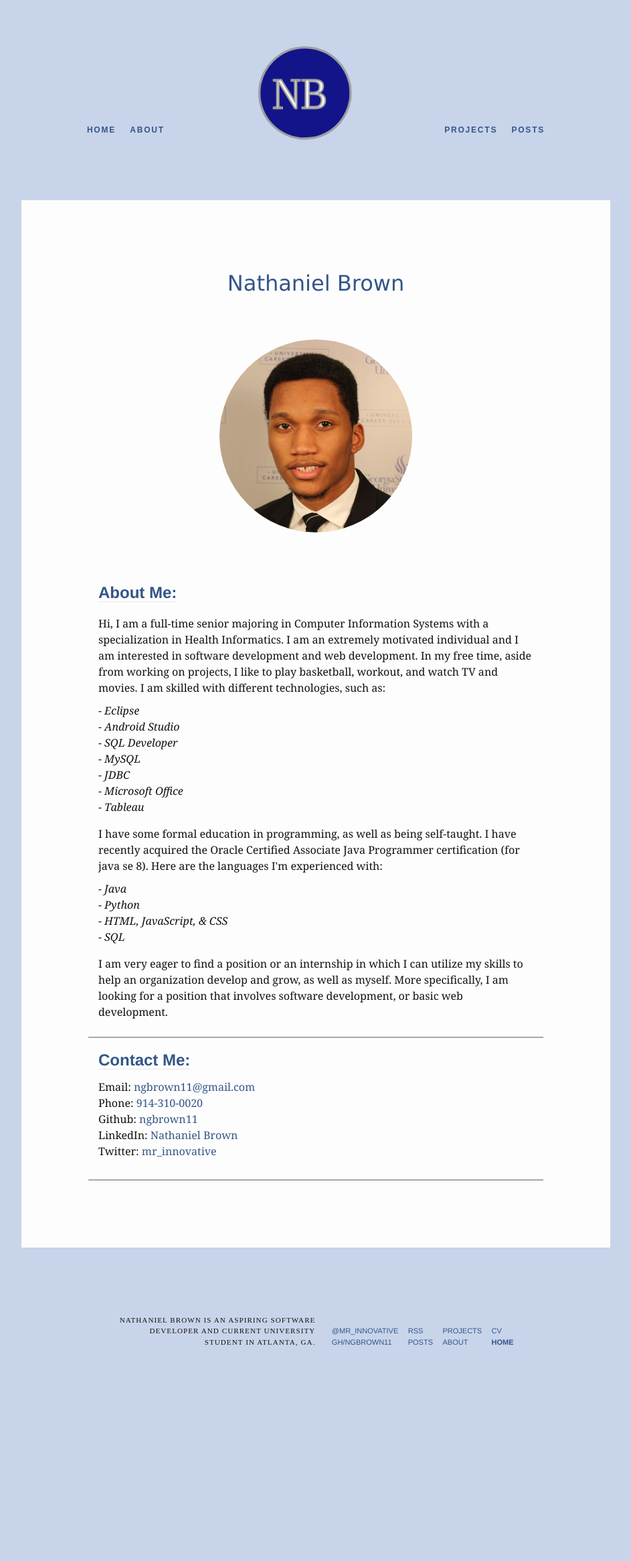
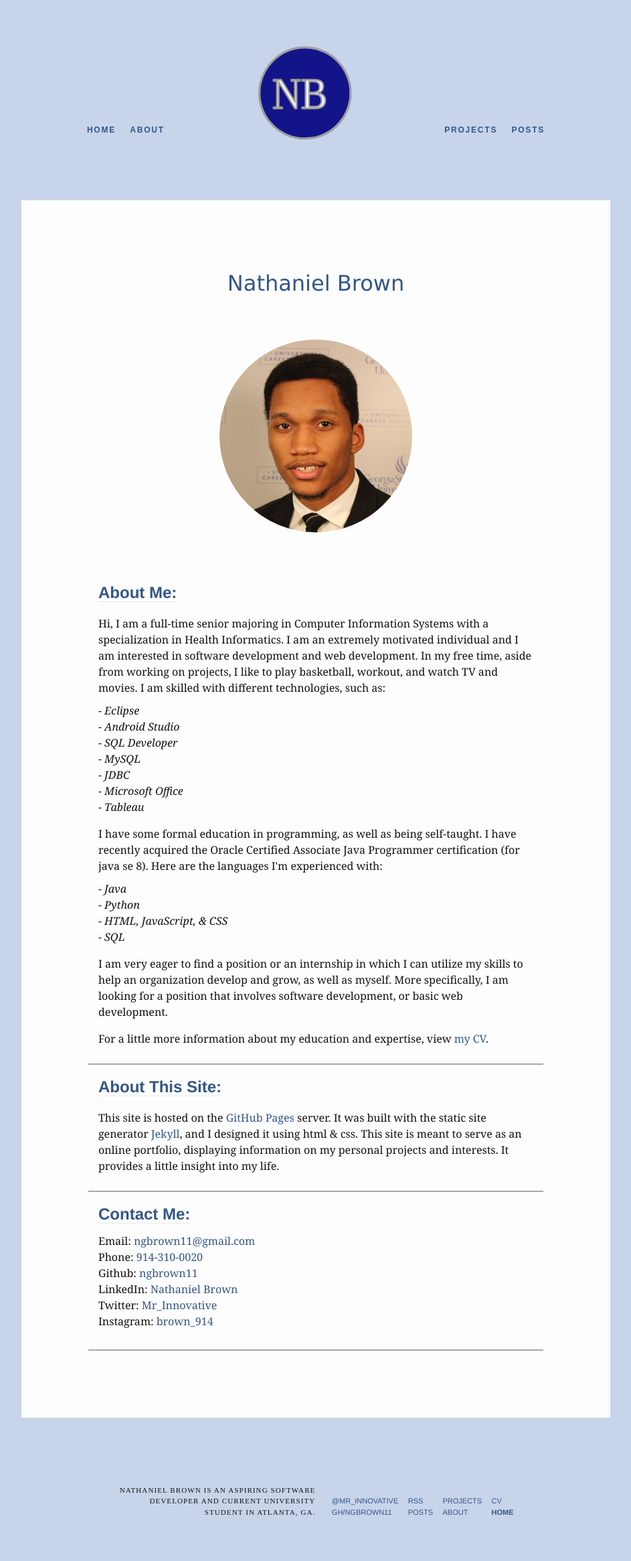
Before and after one commit to ngbrown11/ngbrown11.github.io, a Jekyll site: the page built from permalinks/about.md, in a window 1280 px wide. Shown: the whole page at 67% size, without its empty margins (168-1111 px from the left). Built offline with Jekyll 4.4.1, drawn with Linux system fonts in a browser that asks for light colours; before the commit the page ends 2077 px from its top, so only the background shows below that.

Commit message:
add cv page & new post

```diff
--- a/_layouts/about.html
+++ b/_layouts/about.html
@@ -36,6 +36,15 @@
     <p>
         I am very eager to find a position or an internship in which I can utilize my skills to help an organization develop and grow, as well as myself. More specifically, I am looking for a position that involves software development, or basic web development.
     </p>
+    <p>For a little more information about my education and expertise, view <a href="/about/cv">my CV</a>.</p>
+
+</div>
+<div class="section">
+    <h2><strong><span class="section-title">About This Site:</span></strong></h2>
+
+    <p>
+        This site is hosted on the <a href="https://pages.github.com/">GitHub Pages</a> server. It was built with the static site generator <a href="https://jekyllrb.com/">Jekyll</a>, and I designed it using html &amp; css. This site is meant to serve as an online portfolio, displaying information on my personal projects and interests. It provides a little insight into my life.
+    </p>
 
 </div>
 <div class="section">
@@ -46,7 +55,8 @@
         <li>Phone:      <a href="tel:+1-914-310-0020">914-310-0020</a></li>
         <li>Github:     <a href="https://github.com/ngbrown11">ngbrown11</a></li>
         <li>LinkedIn:   <a href="https://linkedin.com/in/nathaniel-brown-597465b2">Nathaniel Brown</a></li>
-        <li>Twitter:    <a href="https://twitter.com/Mr_Innovative">mr_innovative</a></li>
+        <li>Twitter:    <a href="https://twitter.com/Mr_Innovative">Mr_Innovative</a></li>
+        <li>Instagram:  <a href="https://www.instagram.com/brown_914/">brown_914</a></li>
     </ul>
 
     <!-- <p></p> -->
--- a/assets/main.scss
+++ b/assets/main.scss
@@ -519,3 +519,60 @@
         }
     }
 }
+
+/*
+ * Resume/CV CSS
+ */
+.res-content {
+	margin-left: $margin * 2;
+    margin-right: $margin * 2;
+    margin-bottom: $margin;
+    padding: $margin;
+    border: 2px $blue-color-dark solid;
+    background-color: $background-color;
+
+    @include media-query($on-laptop) {
+        margin-left: 0;
+        margin-right: 0;
+        padding: $spacing * 2;
+    }
+    @include media-query($on-palm) {
+        margin-left: 0;
+        margin-right: 0;
+        padding: $spacing-med;
+    }
+}
+
+// Sections
+.res-section {
+	padding: 0 ($spacing-small * 3) ($spacing-small * 3) ($spacing-small * 3);
+	border-bottom: 1px solid $blue-color-dark;
+	min-height: 120px;
+    > p {
+        font-family: "Lucida Fax", Georgia, serif;
+    }
+
+    > ul {
+        font-family: "Lucida Fax", Georgia, serif;
+        list-style: none;
+    }
+
+    > li {
+        list-style-position: inside;
+    }
+}
+.info {
+    text-align: center;
+}
+.contacts {
+    margin-bottom: $spacing-small * 3;
+}
+.res-section-title {
+    @include media-query($on-laptop) {
+        font-size: 32px;
+    }
+}
+.res-section-post-links {
+    font-size: 11px;
+    text-transform: uppercase;
+}
```
Also changed, not shown: _layouts/cv.html (added, +89 -0 lines), _posts/projects/2016-08-22-guess-the-number.markdown (+8 -13 lines), _posts/projects/2016-12-17-money-counter.markdown (added, +25 -0 lines), permalinks/cv.md (added, +5 -0 lines).
